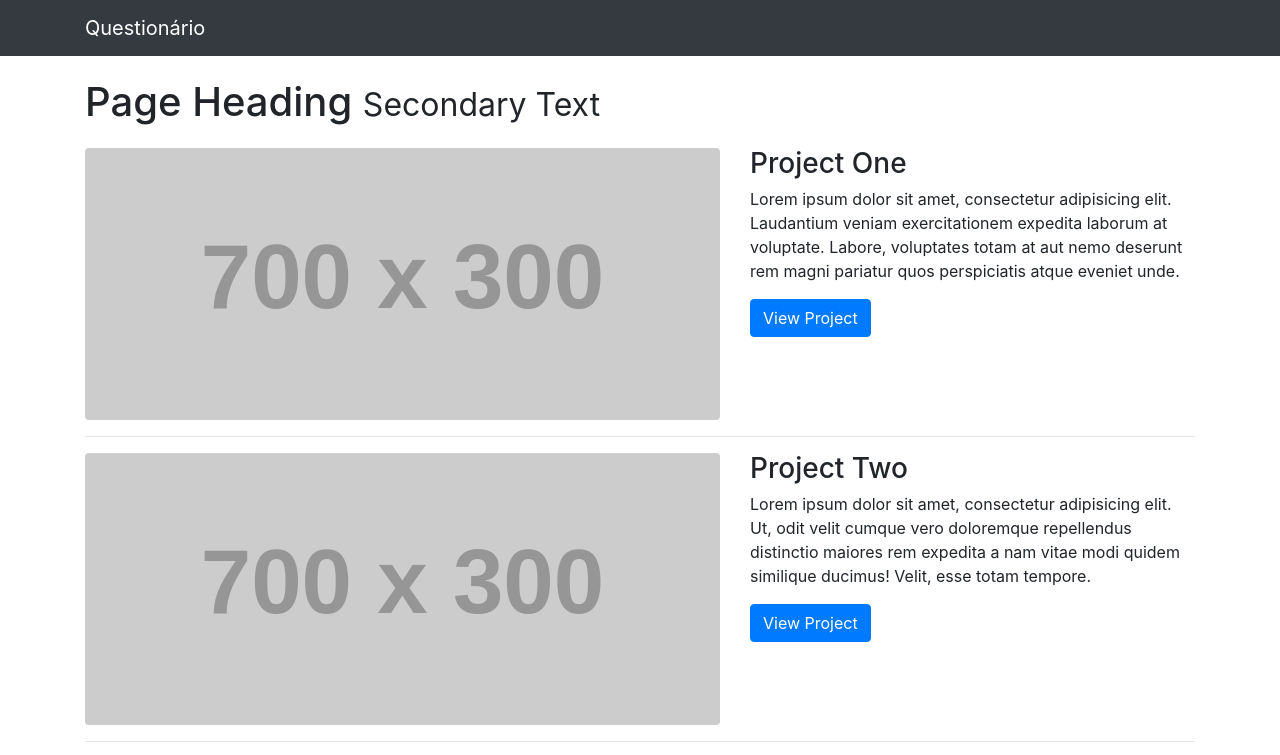
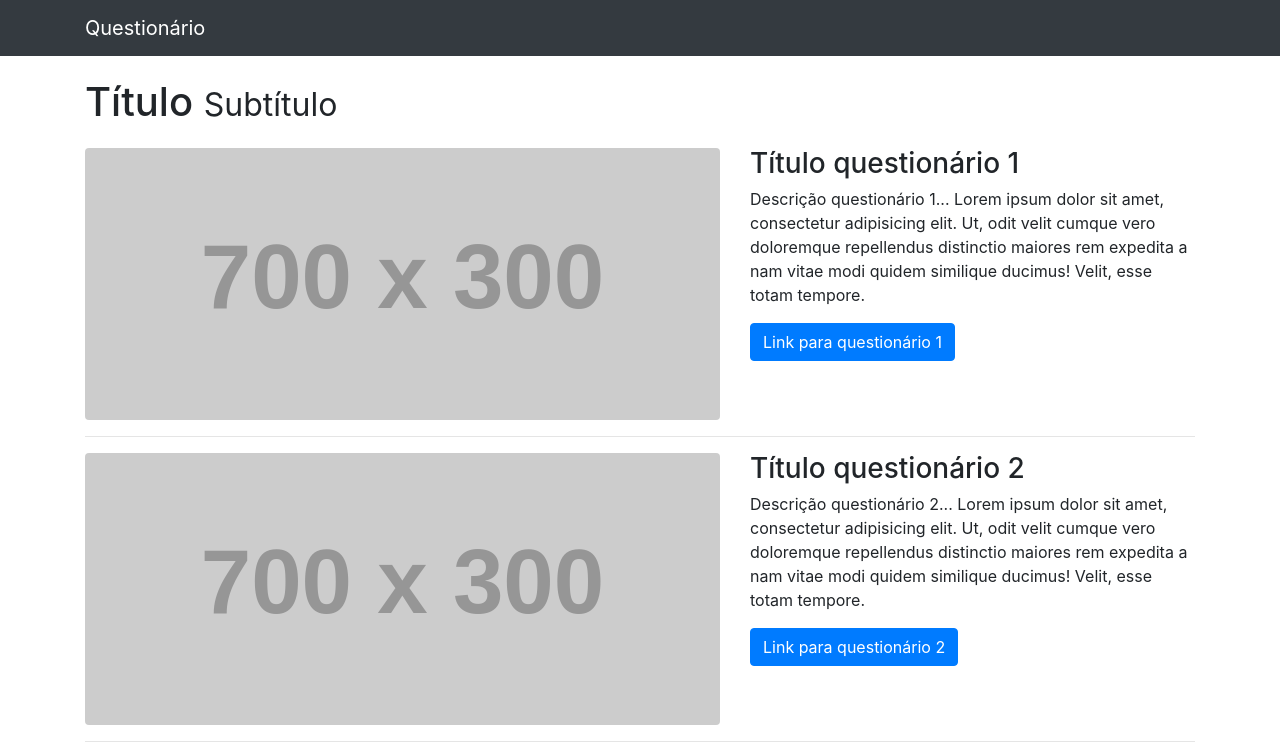
Before and after one commit to pvuserdevops/questionario, a website: page index.html in a window 1280 px wide. Shown: the top 755 px of the page. Drawn offline with Linux system fonts and the light colour scheme; placeholder pictures from the web are drawn by us.

Commit message:
corrections2

```diff
--- a/index.html
+++ b/index.html
@@ -52,8 +52,8 @@
     <div class="container">
 
       <!-- Page Heading -->
-      <h1 class="my-4">Page Heading
-        <small>Secondary Text</small>
+      <h1 class="my-4">Título
+        <small>Subtítulo</small>
       </h1>
 
       <!-- Project One -->
@@ -64,9 +64,9 @@
           </a>
         </div>
         <div class="col-md-5">
-          <h3>Project One</h3>
-          <p>Lorem ipsum dolor sit amet, consectetur adipisicing elit. Laudantium veniam exercitationem expedita laborum at voluptate. Labore, voluptates totam at aut nemo deserunt rem magni pariatur quos perspiciatis atque eveniet unde.</p>
-          <a class="btn btn-primary" href="#">View Project</a>
+          <h3>Título questionário 1</h3>
+          <p>Descrição questionário 1... Lorem ipsum dolor sit amet, consectetur adipisicing elit. Ut, odit velit cumque vero doloremque repellendus distinctio maiores rem expedita a nam vitae modi quidem similique ducimus! Velit, esse totam tempore.</p>
+          <a class="btn btn-primary" href="#">Link para questionário 1</a>
         </div>
       </div>
       <!-- /.row -->
@@ -81,9 +81,9 @@
           </a>
         </div>
         <div class="col-md-5">
-          <h3>Project Two</h3>
-          <p>Lorem ipsum dolor sit amet, consectetur adipisicing elit. Ut, odit velit cumque vero doloremque repellendus distinctio maiores rem expedita a nam vitae modi quidem similique ducimus! Velit, esse totam tempore.</p>
-          <a class="btn btn-primary" href="#">View Project</a>
+          <h3>Título questionário 2</h3>
+          <p>Descrição questionário 2... Lorem ipsum dolor sit amet, consectetur adipisicing elit. Ut, odit velit cumque vero doloremque repellendus distinctio maiores rem expedita a nam vitae modi quidem similique ducimus! Velit, esse totam tempore.</p>
+          <a class="btn btn-primary" href="#">Link para questionário 2</a>
         </div>
       </div>
       <!-- /.row -->
```
Also changed, not shown: README.md (deleted).
